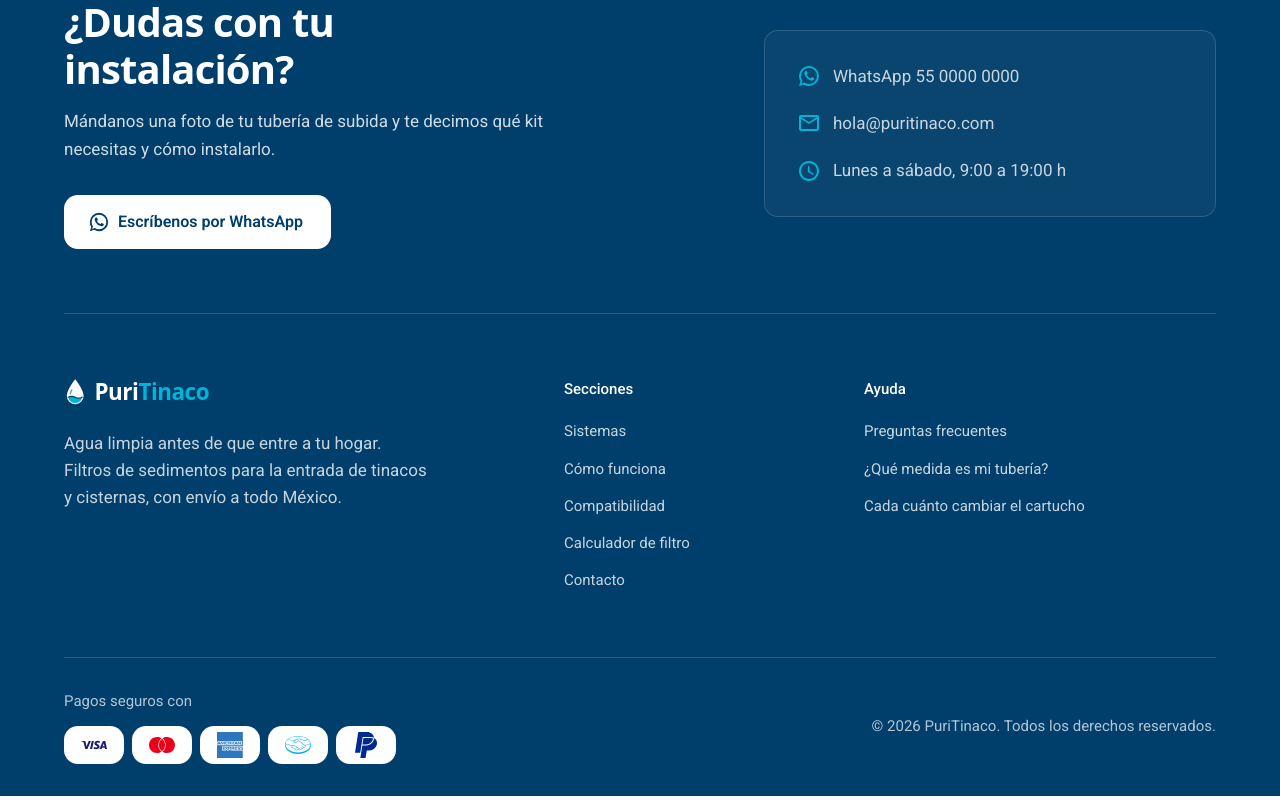
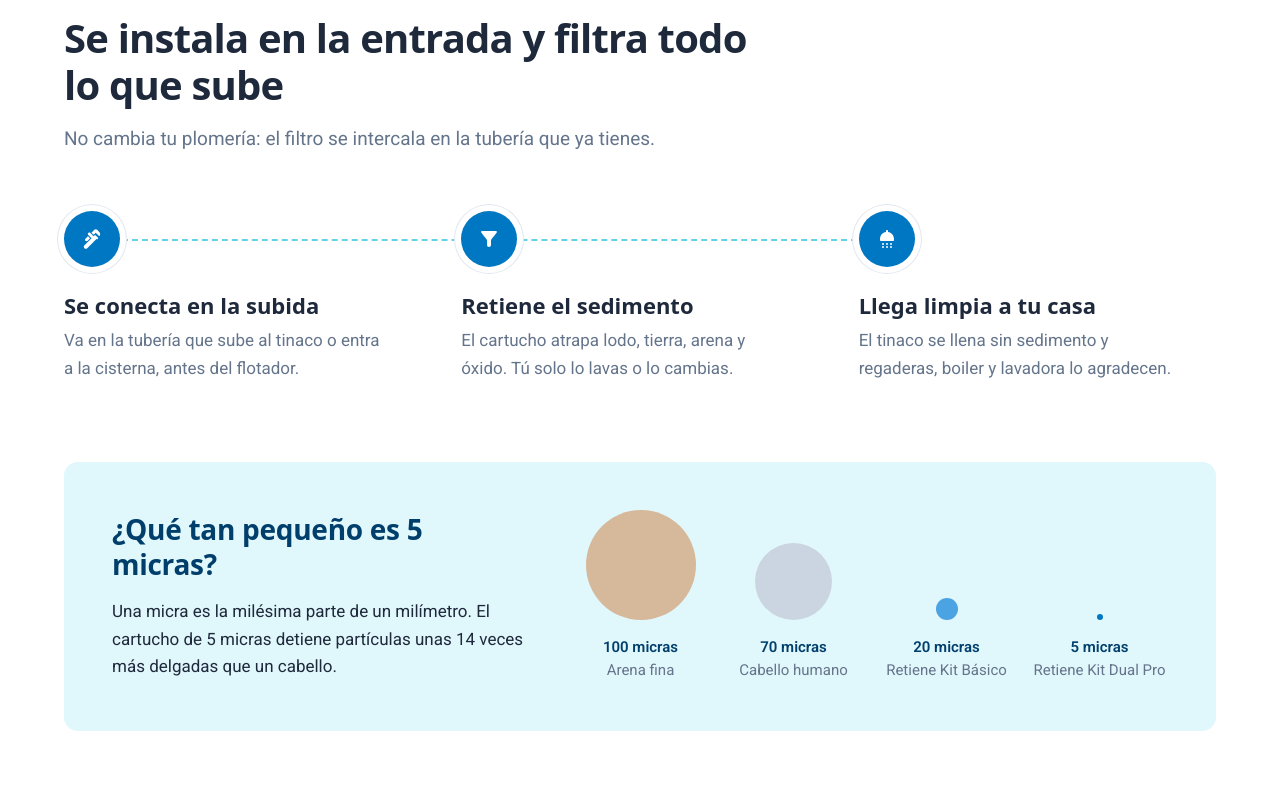
Before and after one commit to AldoRxz/Escala-PuriTinaco, a Next.js app: page / in a window 1280 px wide. Shown: the part 1840-2640 px from the top of the page. Built offline with nearby package versions, Linux system fonts and the light colour scheme; a web font is replaced by a local one; what @mui/material-nextjs would draw is missing.

Commit message:
feat: add how it works section with micron scale

```diff
--- a/app/page.tsx
+++ b/app/page.tsx
@@ -2,6 +2,7 @@ import Box from '@mui/material/Box'
 import Footer from '@/components/layout/Footer'
 import Header from '@/components/layout/Header'
 import Hero from '@/components/sections/Hero'
+import HowItWorks from '@/components/sections/HowItWorks'
 import ProblemSolution from '@/components/sections/ProblemSolution'
 import TrustBar from '@/components/sections/TrustBar'
 
@@ -13,6 +14,7 @@ export default function Home() {
         <Hero />
         <TrustBar />
         <ProblemSolution />
+        <HowItWorks />
       </Box>
       <Footer />
     </>
--- /dev/null
+++ b/components/sections/HowItWorks.tsx
@@ -0,0 +1,176 @@
+import Box from '@mui/material/Box'
+import Grid from '@mui/material/Grid'
+import Typography from '@mui/material/Typography'
+import FilterAltRounded from '@mui/icons-material/FilterAltRounded'
+import PlumbingRounded from '@mui/icons-material/PlumbingRounded'
+import ShowerRounded from '@mui/icons-material/ShowerRounded'
+import Section, { SectionHeader } from '@/components/ui/Section'
+import { colors } from '@/lib/tokens'
+
+const steps = [
+  {
+    icon: <PlumbingRounded />,
+    title: 'Se conecta en la subida',
+    body: 'Va en la tubería que sube al tinaco o entra a la cisterna, antes del flotador.',
+  },
+  {
+    icon: <FilterAltRounded />,
+    title: 'Retiene el sedimento',
+    body: 'El cartucho atrapa lodo, tierra, arena y óxido. Tú solo lo lavas o lo cambias.',
+  },
+  {
+    icon: <ShowerRounded />,
+    title: 'Llega limpia a tu casa',
+    body: 'El tinaco se llena sin sedimento y regaderas, boiler y lavadora lo agradecen.',
+  },
+]
+
+// Tamaños de referencia aproximados; 1 micra = 0.001 mm.
+const scale = [
+  { size: 100, label: 'Arena fina', detail: '100 micras', color: colors.sedimentLight },
+  { size: 70, label: 'Cabello humano', detail: '70 micras', color: '#CBD5E1' },
+  { size: 20, label: 'Retiene Kit Básico', detail: '20 micras', color: colors.aquaPrimaryLight },
+  { size: 5, label: 'Retiene Kit Dual Pro', detail: '5 micras', color: colors.aquaPrimary },
+]
+// Píxeles por micra en móvil y escritorio.
+const pxPerMicron = { xs: 0.62, sm: 1.1 }
+const dot = (microns: number, k: number) => Math.max(microns * k, 6)
+
+export default function HowItWorks() {
+  return (
+    <Section id="como-funciona" tone="paper">
+      <SectionHeader
+        sectionId="como-funciona"
+        title="Se instala en la entrada y filtra todo lo que sube"
+        subtitle="No cambia tu plomería: el filtro se intercala en la tubería que ya tienes."
+      />
+
+      <Box
+        component="ol"
+        sx={{
+          listStyle: 'none',
+          m: 0,
+          p: 0,
+          display: 'grid',
+          gridTemplateColumns: { xs: '1fr', md: 'repeat(3, 1fr)' },
+          gap: { xs: 4, md: 5 },
+          position: 'relative',
+          // Línea que conecta los pasos en escritorio.
+          '&::before': {
+            content: '""',
+            display: { xs: 'none', md: 'block' },
+            position: 'absolute',
+            top: 28,
+            left: 28,
+            // Del centro del primer ícono al centro del tercero (gap de 40px entre columnas).
+            right: 'calc((100% - 80px) / 3 - 28px)',
+            borderTop: '2px dashed',
+            borderColor: 'accent.main',
+            opacity: 0.6,
+          },
+        }}
+      >
+        {steps.map((step) => (
+          <Box
+            component="li"
+            key={step.title}
+            sx={{ position: 'relative', display: 'flex', flexDirection: { xs: 'row', md: 'column' }, gap: { xs: 2.5, md: 3 } }}
+          >
+            <Box
+              aria-hidden="true"
+              sx={{
+                width: 56,
+                height: 56,
+                flexShrink: 0,
+                borderRadius: '50%',
+                display: 'grid',
+                placeItems: 'center',
+                bgcolor: 'primary.main',
+                color: '#FFFFFF',
+                boxShadow: '0 0 0 6px #FFFFFF, 0 0 0 7px #E2E8F0',
+                position: 'relative',
+              }}
+            >
+              {step.icon}
+            </Box>
+            <Box sx={{ maxWidth: '34ch' }}>
+              <Typography variant="h4" component="h3">
+                {step.title}
+              </Typography>
+              <Typography sx={{ mt: 1, color: 'text.secondary' }}>{step.body}</Typography>
+            </Box>
+          </Box>
+        ))}
+      </Box>
+
+      <Box
+        sx={{
+          mt: { xs: 8, md: 10 },
+          borderRadius: 1,
+          bgcolor: 'accent.light',
+          p: { xs: 3, sm: 4, md: 6 },
+        }}
+      >
+        <Grid container spacing={{ xs: 4, md: 6 }} sx={{ alignItems: 'center' }}>
+          <Grid size={{ xs: 12, md: 5 }}>
+            <Typography variant="h3" component="h3" sx={{ color: 'secondary.main' }}>
+              ¿Qué tan pequeño es 5 micras?
+            </Typography>
+            <Typography sx={{ mt: 2, color: 'text.primary', maxWidth: '44ch' }}>
+              Una micra es la milésima parte de un milímetro. El cartucho de 5 micras detiene partículas unas 14 veces más
+              delgadas que un cabello.
+            </Typography>
+          </Grid>
+          <Grid size={{ xs: 12, md: 7 }}>
+            <Box
+              component="ul"
+              aria-label="Comparación de tamaños en micras"
+              sx={{
+                listStyle: 'none',
+                m: 0,
+                p: 0,
+                display: 'grid',
+                gridTemplateColumns: 'repeat(4, 1fr)',
+                columnGap: { xs: 1, sm: 2 },
+                alignItems: 'start',
+              }}
+            >
+              {scale.map((item) => (
+                <Box component="li" key={item.label} sx={{ textAlign: 'center' }}>
+                  <Box
+                    sx={{
+                      height: { xs: dot(100, pxPerMicron.xs), sm: dot(100, pxPerMicron.sm) },
+                      display: 'flex',
+                      alignItems: 'flex-end',
+                      justifyContent: 'center',
+                    }}
+                  >
+                    <Box
+                      aria-hidden="true"
+                      sx={{
+                        width: { xs: dot(item.size, pxPerMicron.xs), sm: dot(item.size, pxPerMicron.sm) },
+                        height: { xs: dot(item.size, pxPerMicron.xs), sm: dot(item.size, pxPerMicron.sm) },
+                        borderRadius: '50%',
+                        bgcolor: item.color,
+                      }}
+                    />
+                  </Box>
+                  <Typography
+                    variant="subtitle2"
+                    component="p"
+                    sx={{ mt: 2, fontWeight: 600, color: 'secondary.main', whiteSpace: 'nowrap', fontSize: { xs: '0.8125rem', sm: '0.9375rem' } }}
+                  >
+                    {item.detail}
+                  </Typography>
+                  <Typography variant="body2" sx={{ color: 'text.secondary' }}>
+                    {item.label}
+                  </Typography>
+                </Box>
+              ))}
+            </Box>
+          </Grid>
+        </Grid>
+      </Box>
+    </Section>
+  )
+}
```
